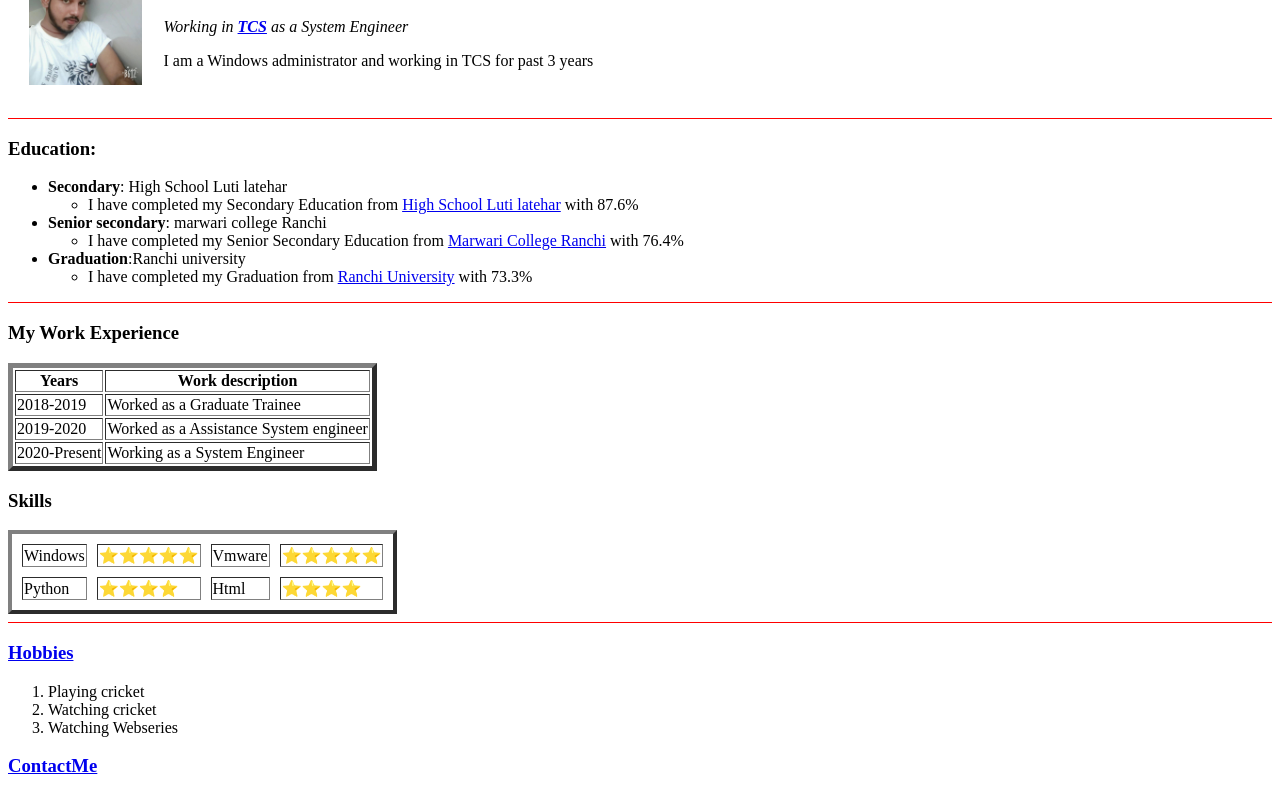
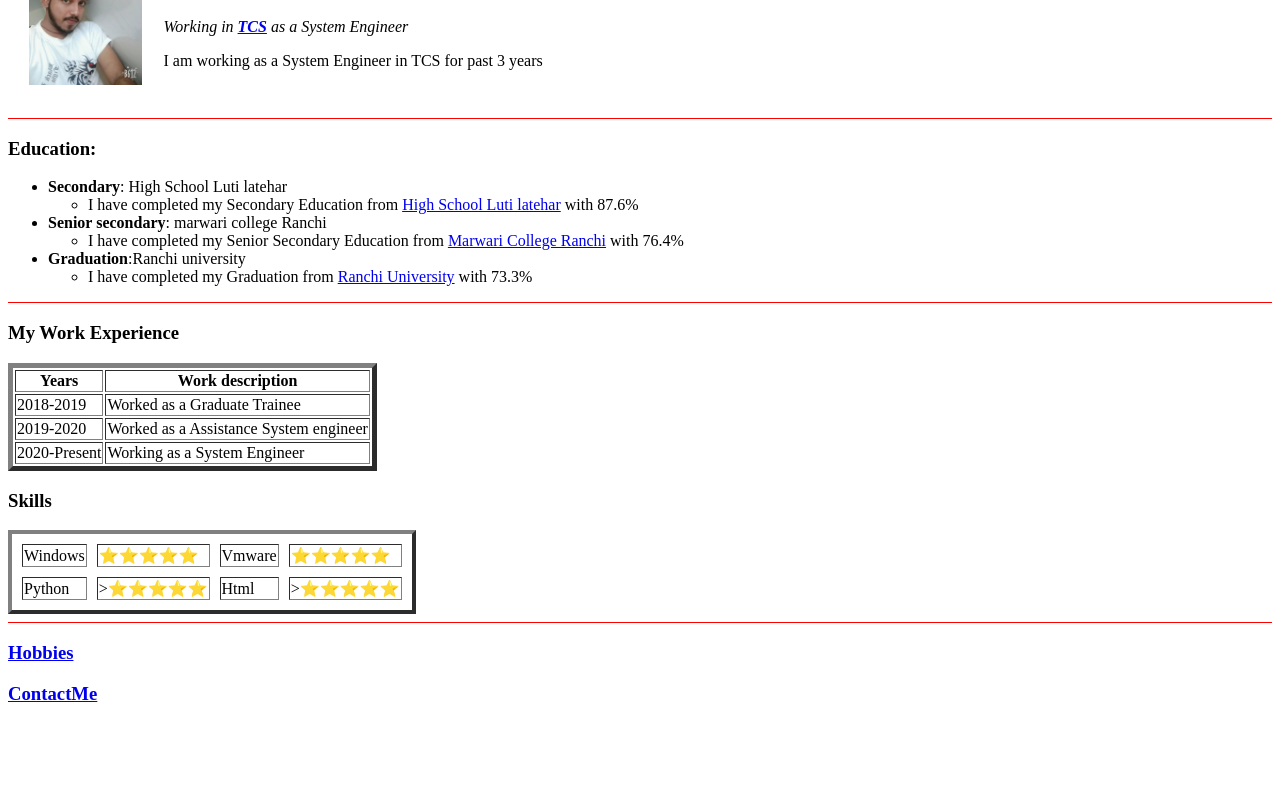
Before and after one commit to RajShivam007/CV, a plain HTML site: page index.html in a window 1280 px wide. Shown: the part 94-890 px from the top of the page. After the commit the page ends 817 px from the top, so only its background shows below. Drawn offline with Linux system fonts and the light colour scheme.

Commit message:
Update index.html

```diff
--- a/index.html
+++ b/index.html
@@ -14,7 +14,7 @@
       <td><img src="Images/shivam.png" alt="Shivam Profile picture" height="150" weidth="150"></td>
       <td><h1>Shivam Raj</h1>
       <p><em>Working in <strong><a href="https://www.tcs.com">TCS</a></strong> as a System Engineer</em></p>
-      <p>I am a Windows administrator and working in TCS for past 3 years</p></td>
+      <p>I am working as a System Engineer in TCS for past 3 years</p></td>
     </tr>
   </table>
   <hr size="1"color="red">
@@ -69,19 +69,14 @@
       </tr>
       <tr>
         <td>Python</td>
-        <td>⭐⭐⭐⭐</td>
+        <td>>⭐⭐⭐⭐⭐</td>
         <td>Html</td>
-        <td>⭐⭐⭐⭐</td>
+        <td>>⭐⭐⭐⭐⭐</td>
       </tr>
     </table>
 
     <hr size="1" color="red">
     <h3><a href="Hobbies.html">Hobbies</a></h3>
-    <ol>
-      <li>Playing cricket</li>
-      <li>Watching cricket</li>
-      <li>Watching Webseries</li>
-    </ol>
     <h3><a href="Contact Me.html">ContactMe</a></h3>
 
 
```
